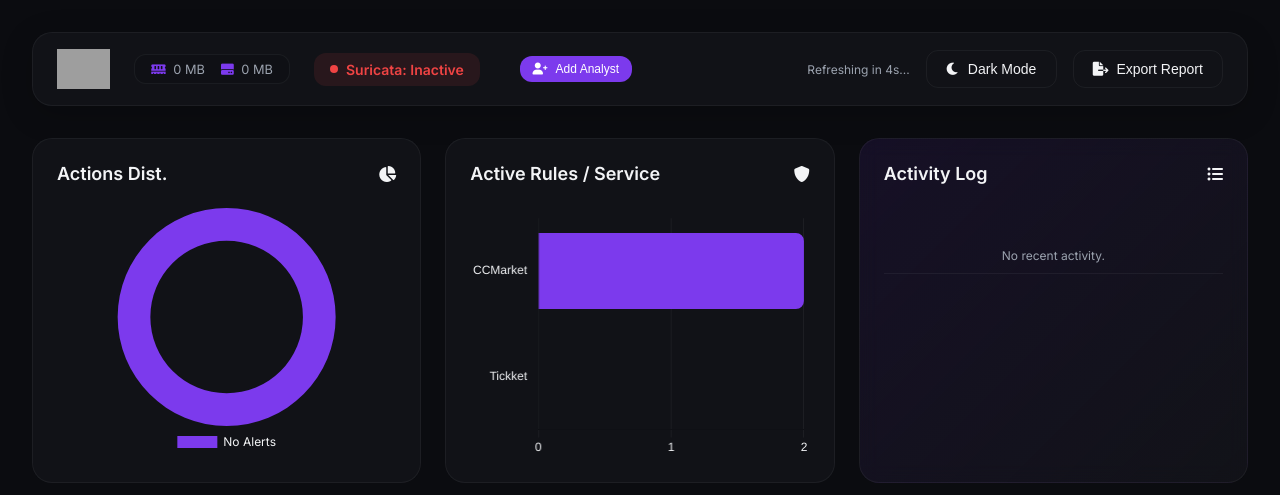
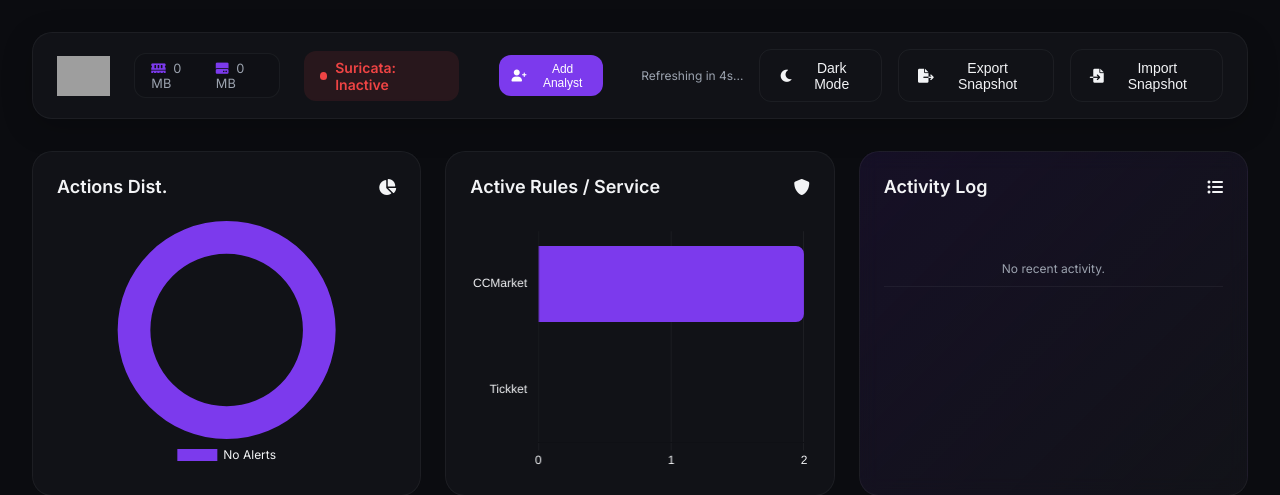
Before and after one commit to G-ho5t-Wr1t3r/RUSICATA, a Django app: page / in a window 1280 px wide. Shown: the top 495 px of the page. Run offline with Django 5.2, Linux system fonts and the light colour scheme; a user stored in the database is signed in; data comes from the database, SQL or seed files in the repository; data that the repository does not hold is empty; grey boxes are pictures that could not be loaded.

Commit message:
added snapshot rollback system

```diff
--- a/rusicata/rusicata_master/rusicata_manager/templates/rusicata_manager/dashboard.html
+++ b/rusicata/rusicata_master/rusicata_manager/templates/rusicata_manager/dashboard.html
@@ -547,10 +547,21 @@
                     <i class="fas fa-moon"></i>
                     <span>Dark Mode</span>
                 </button>
+                {% if is_superuser %}
+                <button class="btn" onclick="window.location.href='{% url 'export_backup' %}'">
+                    <i class="fas fa-file-export"></i>
+                    <span>Export Snapshot</span>
+                </button>
+                <button class="btn" onclick="openImportModal()">
+                    <i class="fas fa-file-import"></i>
+                    <span>Import Snapshot</span>
+                </button>
+                {% else %}
                 <button class="btn" onclick="showToast('Coming soon!')">
                     <i class="fas fa-file-export"></i>
                     <span>Export Report</span>
                 </button>
+                {% endif %}
             </div>
         </header>
 
@@ -1033,6 +1044,30 @@
         </div>
     </div>
 
+    <!-- Import Modal -->
+    <div class="modal-overlay" id="import-modal-overlay">
+        <div class="modal" style="max-width: 500px;">
+            <div class="card-header">
+                <h2 class="card-title">Import System Snapshot</h2>
+                <button class="action-btn" onclick="closeImportModal()" style="font-size: 1.5rem;">&times;</button>
+            </div>
+            <p style="margin: 1rem 0; color: var(--text-muted); font-size: 0.875rem;">
+                Select a Rusicata snapshot (.tar.gz) to restore the system state.
+                <br><strong style="color: var(--danger);">Warning:</strong> This will overwrite the current database and rules.
+            </p>
+            <form id="import-form">
+                {% csrf_token %}
+                <div style="margin-bottom: 1.5rem;">
+                    <input type="file" name="backup_file" accept=".tar.gz" required style="padding: 1rem; border: 2px dashed var(--border); background: rgba(0,0,0,0.1);">
+                </div>
+                <div style="display: flex; justify-content: flex-end; gap: 1rem;">
+                    <button type="button" class="btn" onclick="closeImportModal()">Cancel</button>
+                    <button type="submit" class="btn btn-primary">Restore Snapshot</button>
+                </div>
+            </form>
+        </div>
+    </div>
+
     <!-- Global Deletion Confirmation Modal -->
     <div class="modal-overlay" id="confirm-delete-modal-overlay">
         <div class="modal" style="max-width: 450px; text-align: center;">
@@ -1317,6 +1352,36 @@
             document.getElementById('add-analyst-modal-overlay').classList.remove('active');
         }
 
+        function openImportModal() {
+            document.getElementById('import-modal-overlay').classList.add('active');
+        }
+
+        function closeImportModal() {
+            document.getElementById('import-modal-overlay').classList.remove('active');
+        }
+
+        document.getElementById('import-form').onsubmit = async function(e) {
+            e.preventDefault();
+            const formData = new FormData(this);
+            showToast("Restoring system... Please wait.");
+            try {
+                const response = await fetch('{% url "import_backup" %}', {
+                    method: 'POST',
+                    body: formData,
+                    headers: { 'X-Requested-With': 'XMLHttpRequest' }
+                });
+                const data = await response.json();
+                if (data.status === 'success') {
+                    showToast(data.message);
+                    setTimeout(() => location.reload(), 2000);
+                } else {
+                    showToast(data.message || "Import failed");
+                }
+            } catch (e) {
+                showToast("An error occurred during import");
+            }
+        };
+
         function switchAddServiceTab(tab) {
             const manualForm = document.getElementById('add-service-manual-form');
             const bulkForm = document.getElementById('add-service-bulk-form');
--- a/rusicata/rusicata_master/rusicata_manager/urls.py
+++ b/rusicata/rusicata_master/rusicata_manager/urls.py
@@ -19,5 +19,7 @@ urlpatterns = [
     path("bulk-add-services/", views.bulk_add_services, name="bulk_add_services"),
     path("delete-service/<int:service_id>/", views.delete_service, name="delete_service"),
     path("create-analyst/", views.create_analyst, name="create_analyst"),
+    path("export-backup/", views.export_backup, name="export_backup"),
+    path("import-backup/", views.import_backup, name="import_backup"),
     path("old_index/", views.index, name="index"),
 ]
--- a/rusicata/rusicata_master/rusicata_manager/views.py
+++ b/rusicata/rusicata_master/rusicata_manager/views.py
@@ -1,7 +1,10 @@
-from django.http import JsonResponse
+from django.http import JsonResponse, HttpResponse
 import subprocess
 import os
 import datetime
+import tarfile
+import io
+import shutil
 from django.shortcuts import render, get_object_or_404, redirect
 from django.contrib.auth.decorators import login_required, user_passes_test
 from django.contrib.auth.models import User, Group
@@ -481,3 +484,98 @@ def bulk_add_services(request):
                 log_activity(request.user, "BULK_ADD_SERVICES", f"Added {count} services from Docker output")
 
     return redirect('dashboard')
+
+@login_required
+@superuser_only
+def export_backup(request):
+    timestamp = datetime.datetime.now().strftime('%Y%m%d_%H%M%S')
+    filename = f"rusicata_snapshot_{timestamp}.tar.gz"
+
+    # Create an in-memory tarball
+    buffer = io.BytesIO()
+    with tarfile.open(fileobj=buffer, mode='w:gz') as tar:
+        # 1. Database
+        # Base dir is rusicata_master/
+        base_dir = os.path.dirname(os.path.dirname(os.path.abspath(__file__)))
+        db_path = os.path.join(base_dir, 'db.sqlite3')
+        if os.path.exists(db_path):
+            tar.add(db_path, arcname='db.sqlite3')
+
+        # 2. Suricata Config
+        if os.path.exists('/etc/suricata/suricata.yaml'):
+            tar.add('/etc/suricata/suricata.yaml', arcname='suricata.yaml')
+
+        # 3. Rules
+        rules_dir = '/var/lib/suricata/rules/'
+        if os.path.exists(rules_dir):
+            for f in os.listdir(rules_dir):
+                if f.endswith('.rules'):
+                    tar.add(os.path.join(rules_dir, f), arcname=f'rules/{f}')
+
+        # 4. Activity Log
+        if os.path.exists(ACTIVITY_LOG_FILE):
+            tar.add(ACTIVITY_LOG_FILE, arcname='activity.log')
+
+    buffer.seek(0)
+    response = HttpResponse(buffer.read(), content_type='application/x-gzip')
+    response['Content-Disposition'] = f'attachment; filename="{filename}"'
+    log_activity(request.user, "EXPORT_BACKUP", f"System snapshot exported: {filename}")
+    return response
+
+@login_required
+@superuser_only
+def import_backup(request):
+    if request.method == 'POST' and request.FILES.get('backup_file'):
+        backup_file = request.FILES['backup_file']
+        try:
+            with tarfile.open(fileobj=backup_file, mode='r:gz') as tar:
+                # Validate contents
+                names = tar.getnames()
+                if 'db.sqlite3' not in names:
+                    return JsonResponse({'status': 'error', 'message': 'Invalid backup: db.sqlite3 not found'}, status=400)
+
+                # Extract to a temp dir
+                temp_dir = '/tmp/rusicata_import'
+                if os.path.exists(temp_dir):
+                    shutil.rmtree(temp_dir)
+                os.makedirs(temp_dir)
+                tar.extractall(temp_dir)
+
+                # Restore Database
+                base_dir = os.path.dirname(os.path.dirname(os.path.abspath(__file__)))
+                db_path = os.path.join(base_dir, 'db.sqlite3')
+                # Optional: backup current db before overwrite?
+                shutil.copy2(os.path.join(temp_dir, 'db.sqlite3'), db_path)
+
+                # Restore Config
+                if 'suricata.yaml' in names:
+                    try:
+                        shutil.copy2(os.path.join(temp_dir, 'suricata.yaml'), '/etc/suricata/suricata.yaml')
+                    except Exception as e:
+                        # Might need root permissions if django is not running as root
+                        pass
+
+                # Restore Rules
+                rules_dir = '/var/lib/suricata/rules/'
+                import_rules_dir = os.path.join(temp_dir, 'rules')
+                if os.path.exists(import_rules_dir):
+                    for f in os.listdir(import_rules_dir):
+                        shutil.copy2(os.path.join(import_rules_dir, f), os.path.join(rules_dir, f))
+
+                # Restore Activity Log
+                if 'activity.log' in names:
+                    shutil.copy2(os.path.join(temp_dir, 'activity.log'), ACTIVITY_LOG_FILE)
+
+                # Clean up
+                shutil.rmtree(temp_dir)
+
+                log_activity(request.user, "IMPORT_BACKUP", "System restored from snapshot")
+
+                # Restart Suricata
+                subprocess.run(['systemctl', 'restart', 'suricata'], check=False)
+
+                return JsonResponse({'status': 'success', 'message': 'Backup restored successfully. Suricata restarted.'})
+        except Exception as e:
+            return JsonResponse({'status': 'error', 'message': f'Import failed: {str(e)}'}, status=500)
+
+    return JsonResponse({'status': 'error', 'message': 'No backup file provided'}, status=400)
```
Also changed, not shown: 2 other files.
